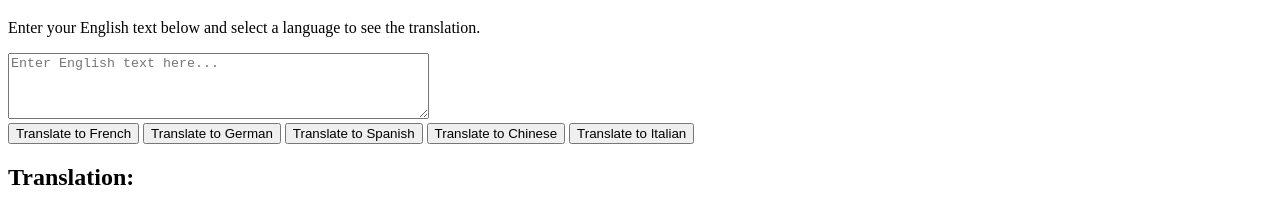
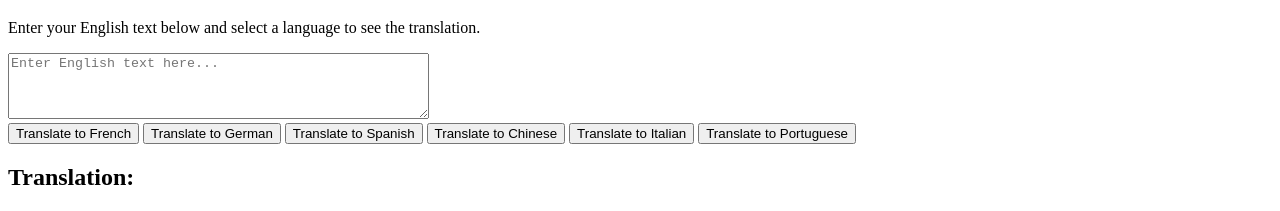
Before and after one commit to austinli6/translation-website, a plain HTML site: page index.html in a window 1280 px wide. Shown: the part 61-272 px from the top of the page. Drawn offline with Linux system fonts and the light colour scheme.

Commit message:
Update index.html

```diff
--- a/index.html
+++ b/index.html
@@ -25,6 +25,8 @@
                 langPair = 'en|zh-CN';
             } else if (language === 'italian') {
                 langpair = 'en|it';
+            } else if (language === 'portuguese') {
+                langpaor = 'en|pt';
             }
             try {
                 const response = await fetch('https://api.mymemory.translated.net/get?q=' + encodeURIComponent(inputText) + '&langpair=' + langPair);
@@ -52,6 +54,7 @@
     <button onclick="translateText('spanish')">Translate to Spanish</button>
     <button onclick="translateText('chinese')">Translate to Chinese</button>
     <button onclick="translateText('italian')">Translate to Italian</button>
+    <button onclick="translateText('portuguese')">Translate to Portuguese</button>
 
     <h2>Translation:</h2>
     <div id="translationText" style="border: 1px solid #ccc; padding: 10px; min-height: 50px;"></div>
```
